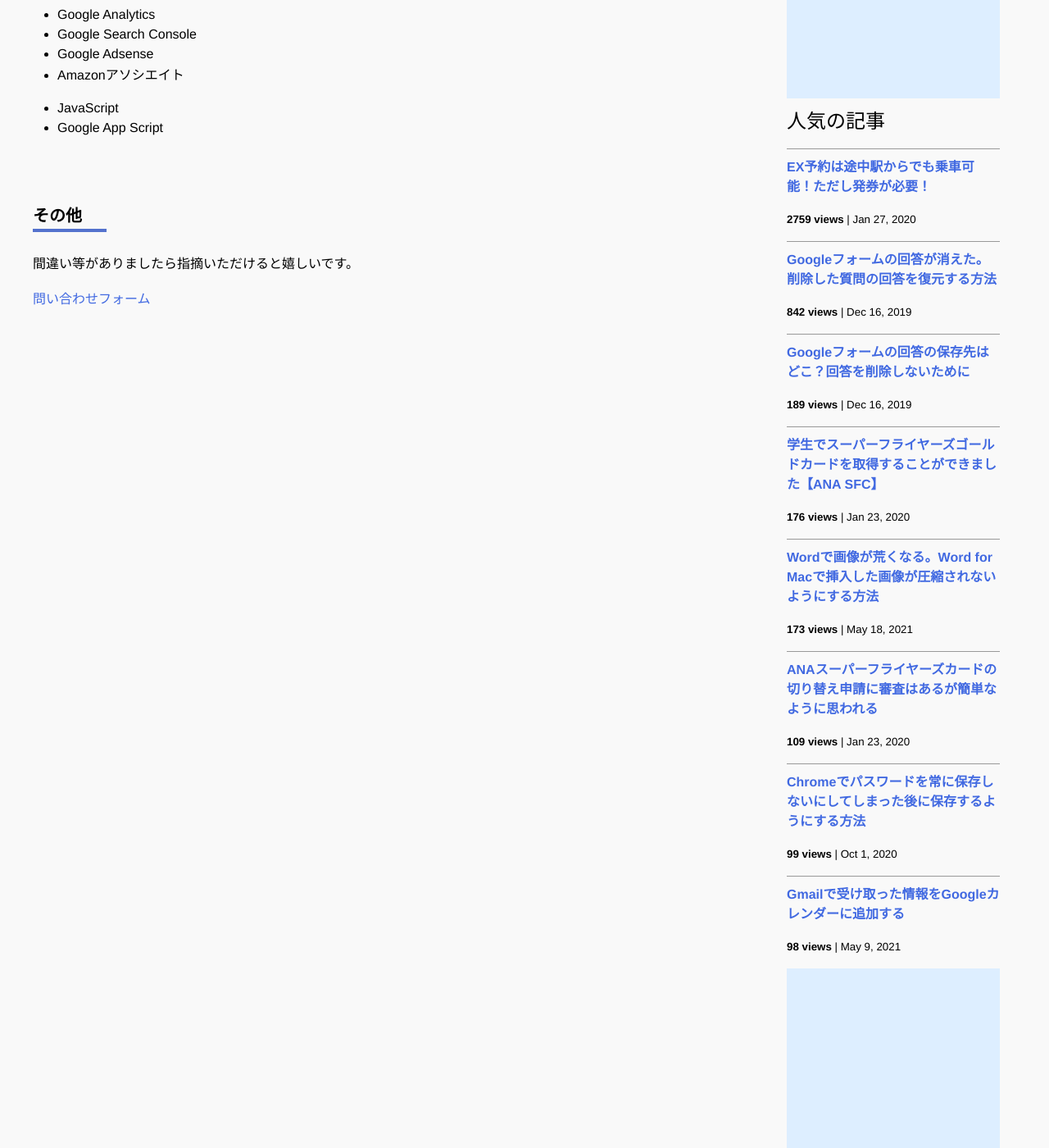
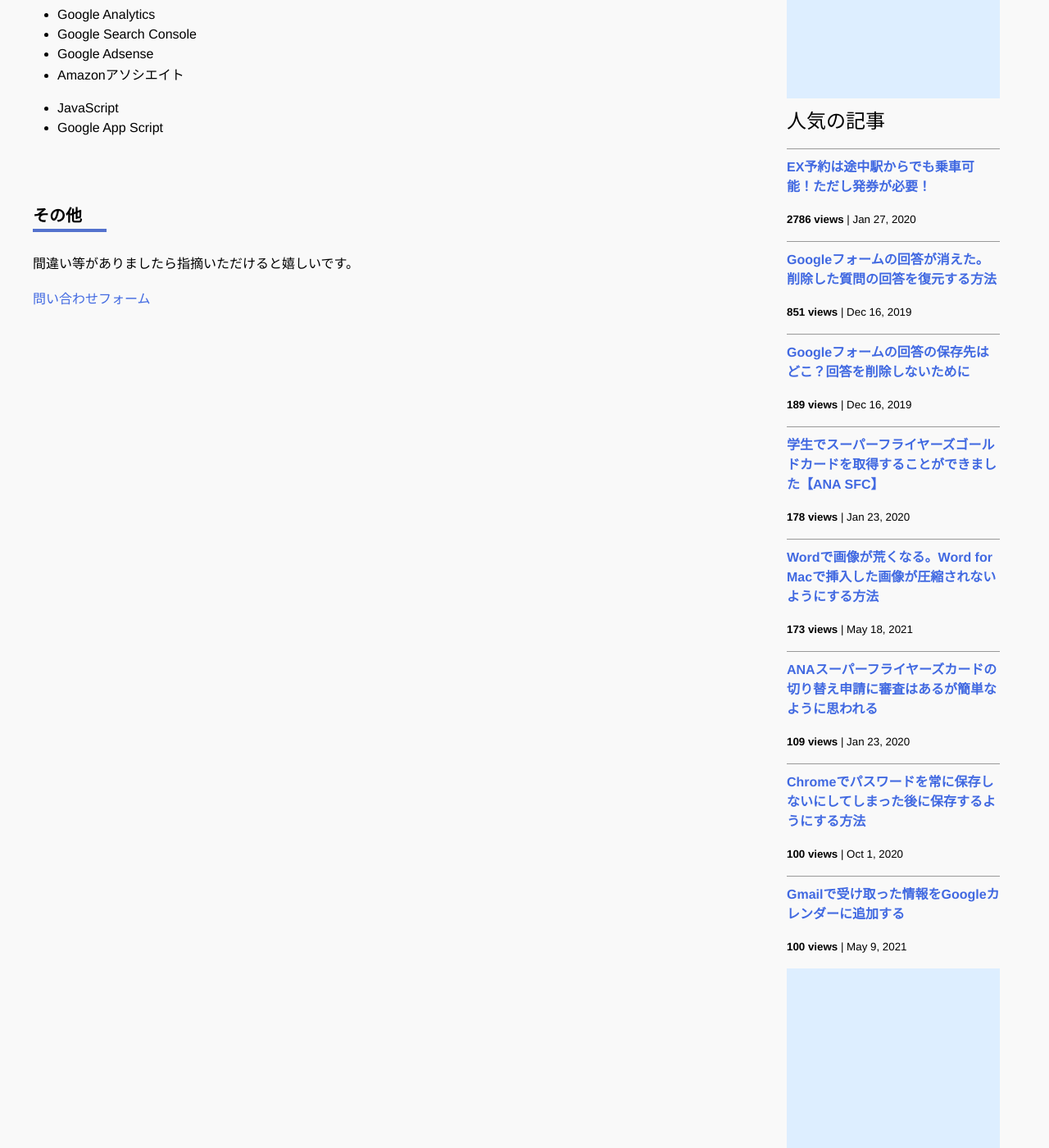
Before and after one commit to iwanaminami/shoyaiwaname, a Jekyll site: the page built from about.markdown, in a window 1280 px wide and 1400 px high, scrolled down 693 px. Shown: the whole window at 82% size. Built offline with Jekyll 4.4.1, drawn with Linux system fonts in a browser that asks for light colours; nearby versions of some CDN libraries; comment, search, counter and statistics services are not loaded.

Commit message:
a new commit message

```diff
--- a/_data/popularposts.yml
+++ b/_data/popularposts.yml
@@ -1,17 +1,17 @@
 side:
-  - view: 2759
+  - view: 2786
     url: /2020/01/27/ex-rideontheway.html
-  - view: 842
+  - view: 851
     url: /2019/12/16/restore-googleform.html
   - view: 189
     url: /2019/12/16/googleform-answers.html
-  - view: 176
+  - view: 178
     url: /2020/01/23/sfcgold.html
   - view: 173
     url: /2021/05/18/image-compression-word.html
   - view: 109
     url: /2020/01/23/sfc-judge.html
-  - view: 99
+  - view: 100
     url: /2020/10/01/googlepassword.html
-  - view: 98
+  - view: 100
     url: /2021/05/09/gmailtocalendar.html
```
